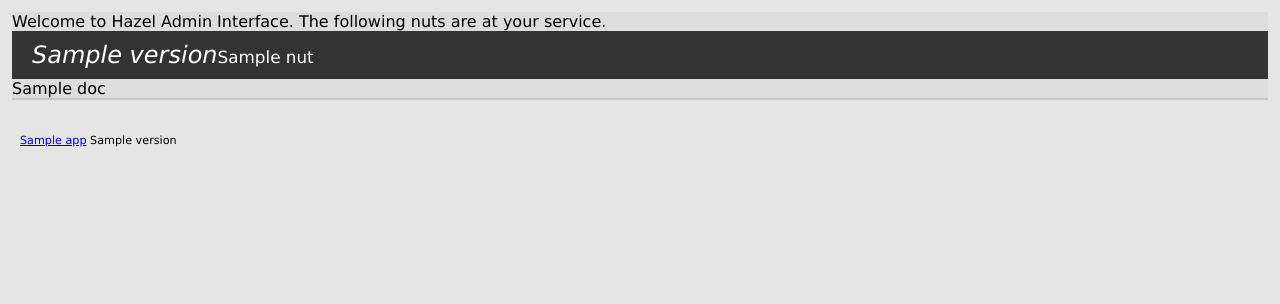
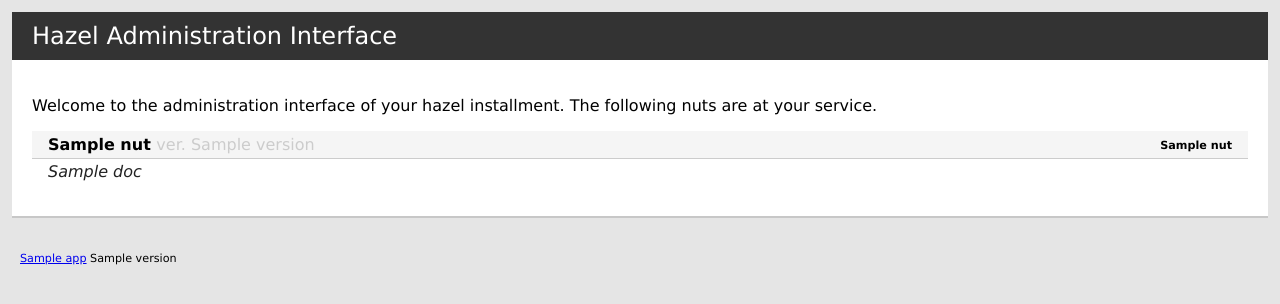
Before and after one commit to 4416/hazel-cms, a Python web app: template hazel/templates/admin/index.html in a window 1280 px wide. Shown: the part 95-399 px from the top of the page. Run offline with Jinja, Linux system fonts and the light colour scheme; the template is opened without the code that fills it: most values are stand-ins (such as "Sample title", 1, 10 or a date in 2020); some libraries are stand-ins or nearby versions.

Commit message:
completed admin index

```diff
--- a/hazel/nuts/files/__init__.py
+++ b/hazel/nuts/files/__init__.py
@@ -1,4 +1,10 @@
 # -*- coding: utf-8 -*-
+"""The file nut allows you to upload static media to you system. It also contains a convinient method to link to the files in you shelf, which will always point to the right url."""
+
+__title__ = "Filebox"
+__version__ = 0.5
+__admin__ = "nut:files/list"
+
 from wtforms import Form
 from wtforms import TextField
 from wtforms import SubmitField
--- a/hazel/nuts/pages/__init__.py
+++ b/hazel/nuts/pages/__init__.py
@@ -1,4 +1,10 @@
 # -*- coding: utf-8 -*-
+"""The pages nut enables you a rich set of layout and page options."""
+
+__title__ = "Pages with layouts"
+__version__ = 0.2
+__admin__ = "nut:pages/list_pages"
+
 from wtforms import Form
 from wtforms import TextField
 from wtforms import SubmitField
--- a/hazel/templates/admin/index.html
+++ b/hazel/templates/admin/index.html
@@ -2,13 +2,22 @@
 {% extends 'admin.html' %}
 
 {% block content %}
-Welcome to Hazel Admin Interface. The following nuts are at your
-service.
+<h1>Hazel Administration Interface</h1>
+<div id="list">
+
+<p class="intro">Welcome to the administration interface of your hazel installment. The
+following nuts are at your service.</p>
 
 {% for nut in nuts %}
-<h1>{% if nut.admin %}{{ link(nut.admin, nut.title) }}{% endif %}<em class="version">{{ version }}</em><small>{{
-nut.name }}</small></h1>
-<div class="nut-doc">{{ nut.doc }}</div>
+<div id="list-header"><small style="float:right">{{
+nut.name }}</small>{{ nut.title }} <em class="version">ver. {{ nut.version }}</em></div>
+{% if nut.doc %}
+<div class="nut-doc">
+  <p>{{ nut.doc }}</p>
+{% if nut.admin %} Go to this nuts {{ link(nut.admin, 'administration panel') }}{% endif %}
+</div>
+{% endif %}
 
 {% endfor %}
+</div>
 {% endblock %}
--- a/index.yaml
+++ b/index.yaml
@@ -62,7 +62,7 @@ indexes:
   - name: published
   - name: sort_key
 
-# Used 83 times in query history.
+# Used 89 times in query history.
 - kind: Post
   properties:
   - name: published
--- a/media/stylesheets/dragon.css
+++ b/media/stylesheets/dragon.css
@@ -411,7 +411,30 @@ div.cache {
 }
 
 #list li {
-	font-weight: light;
+	font-weight: lighter;
+}
+
+#list-header em.version {
+	color: #ccc;
+	font-weight: normal;
+	font-style: normal;
+}
+
+#list div.nut-doc {
+	padding: 3px 1em 10px;
+}
+#list div.nut-doc p {
+	font-style: italic;
+	color: #222;
+	margin: 0;
+	padding-bottom: 5px;
+}
+
+#list-header small {
+	font-size: .7em;
+	display: block;
+	line-height: 2em;
+	vertical-align: middle;
 }
 
 .modify > img {
```
Also changed, not shown: 1 other file.
